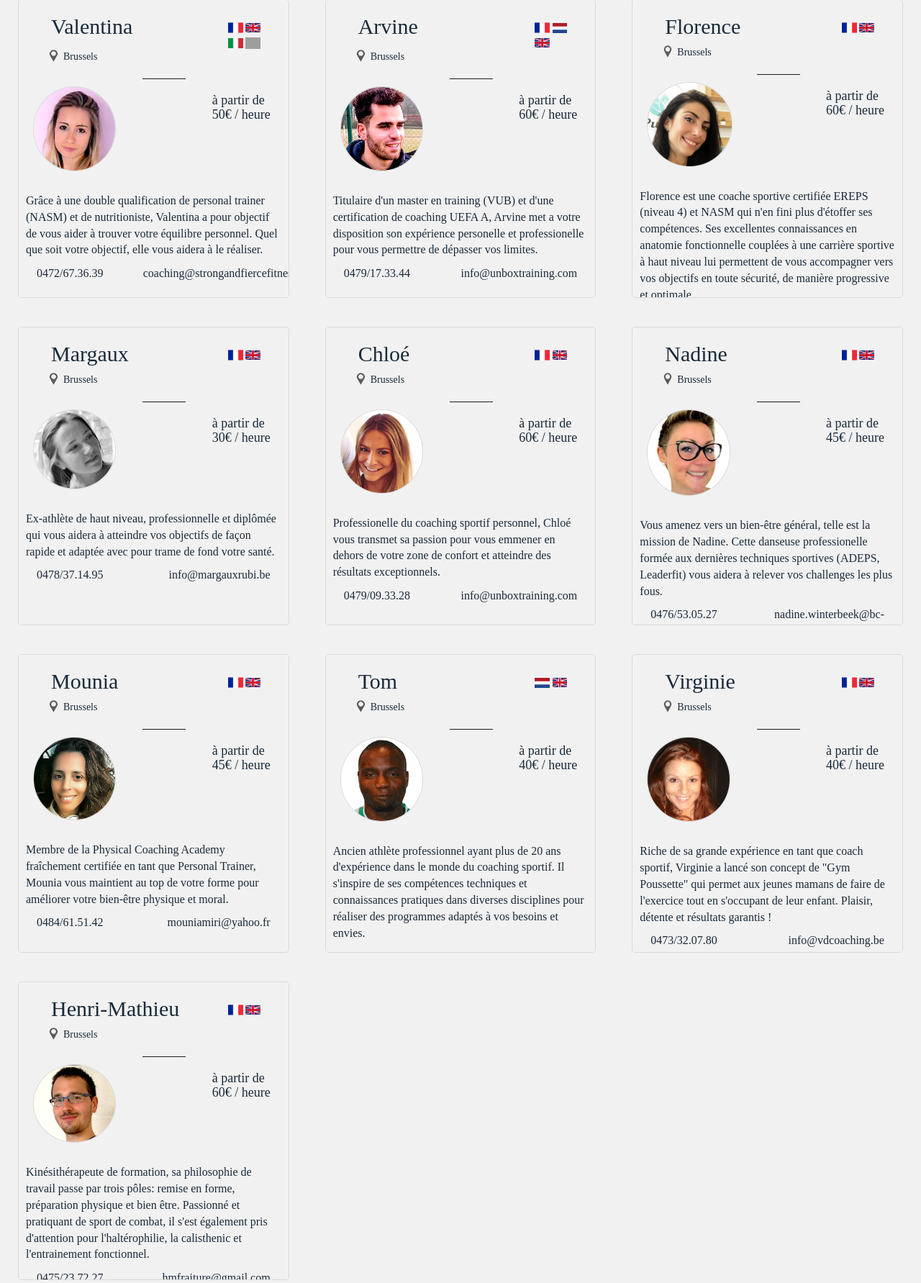
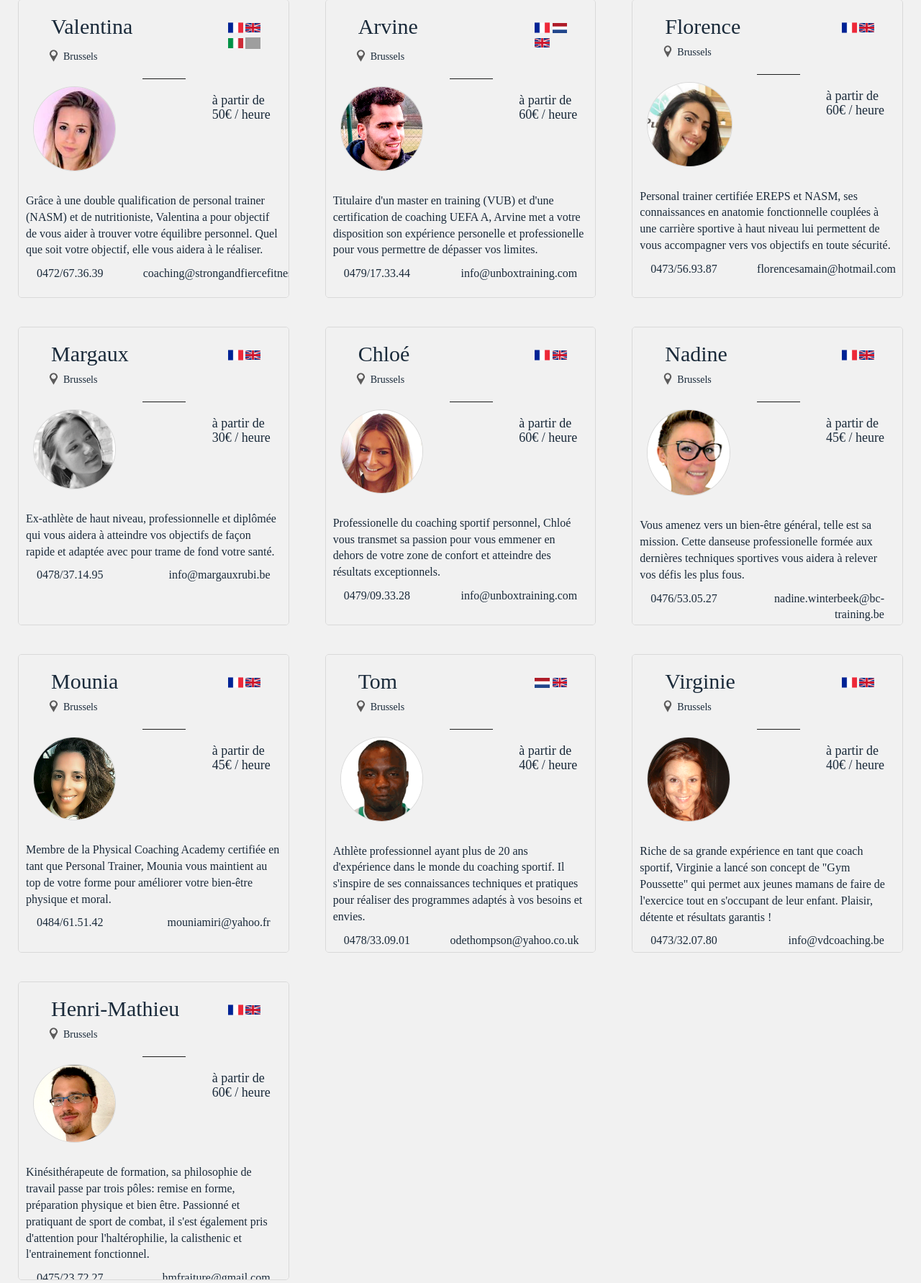
Before and after one commit to AlexTombeur/Venga, a Rails app: page /trainers in a window 1280 px wide. Shown: the part 775-2558 px from the top of the page at 72% size. Run offline with Rails 7, Linux system fonts and the light colour scheme; style sheets or scripts are compiled from the project's sources; some libraries are stand-ins or nearby versions; grey boxes are pictures that could not be loaded.

Commit message:
verifying profile info

```diff
--- a/app/views/pages/trainers.html.erb
+++ b/app/views/pages/trainers.html.erb
@@ -119,7 +119,7 @@
             </div>
 
           <div class="card-description">
-            <p>Florence est une coache sportive certifiée EREPS (niveau 4) et NASM qui n'en fini plus d'étoffer ses compétences. Ses excellentes connaissances en anatomie fonctionnelle couplées à une carrière sportive à haut niveau lui permettent de vous accompagner vers vos objectifs en toute sécurité, de manière progressive et optimale. </p>
+            <p>Personal trainer certifiée EREPS et NASM, ses connaissances en anatomie fonctionnelle couplées à une carrière sportive à haut niveau lui permettent de vous accompagner vers vos objectifs en toute sécurité. </p>
             <div class="contact row">
               <div class="col-md-5 col-sm-12 col-xs-12"><p>0473/56.93.87</p></div>
               <div class="col-md-7 col-sm-12 col-xs-12 text-right"><p>florencesamain@hotmail.com</p></div>
@@ -226,7 +226,7 @@
             </div>
 
           <div class="card-description">
-            <p>Vous amenez vers un bien-être général, telle est la mission de Nadine. Cette danseuse professionelle formée aux dernières techniques sportives (ADEPS, Leaderfit) vous aidera à relever vos challenges les plus fous. </p>
+            <p>Vous amenez vers un bien-être général, telle est sa mission. Cette danseuse professionelle formée aux dernières techniques sportives vous aidera à relever vos défis les plus fous. </p>
             <div class="contact row">
               <div class="col-md-5 col-sm-12 col-xs-12"><p>0476/53.05.27 </p></div>
               <div class="col-md-7 col-sm-12 col-xs-12 text-right"><p>nadine.winterbeek@bc-training.be</p></div>
@@ -261,7 +261,7 @@
             </div>
 
           <div class="card-description">
-            <p>Membre de la Physical Coaching Academy fraîchement certifiée en tant que Personal Trainer, Mounia vous maintient au top de votre forme pour améliorer votre bien-être physique et moral. </p>
+            <p>Membre de la Physical Coaching Academy certifiée en tant que Personal Trainer, Mounia vous maintient au top de votre forme pour améliorer votre bien-être physique et moral. </p>
             <div class="contact row">
               <div class="col-md-5 col-sm-12 col-xs-12"><p>0484/61.51.42</p></div>
               <div class="col-md-7 col-sm-12 col-xs-12 text-right"><p>mouniamiri@yahoo.fr</p></div>
@@ -296,7 +296,7 @@
             </div>
 
           <div class="card-description">
-            <p>Ancien athlète professionnel ayant plus de 20 ans d'expérience dans le monde du coaching sportif. Il s'inspire de ses compétences techniques et connaissances pratiques dans diverses disciplines pour réaliser des programmes adaptés à vos besoins et envies. </p>
+            <p>Athlète professionnel ayant plus de 20 ans d'expérience dans le monde du coaching sportif. Il s'inspire de ses connaissances techniques et pratiques pour réaliser des programmes adaptés à vos besoins et envies. </p>
             <div class="contact row">
               <div class="col-md-5 col-sm-12 col-xs-12"><p>0478/33.09.01</p></div>
               <div class="col-md-7 col-sm-12 col-xs-12 text-right"><p>odethompson@yahoo.co.uk</p></div>
```
